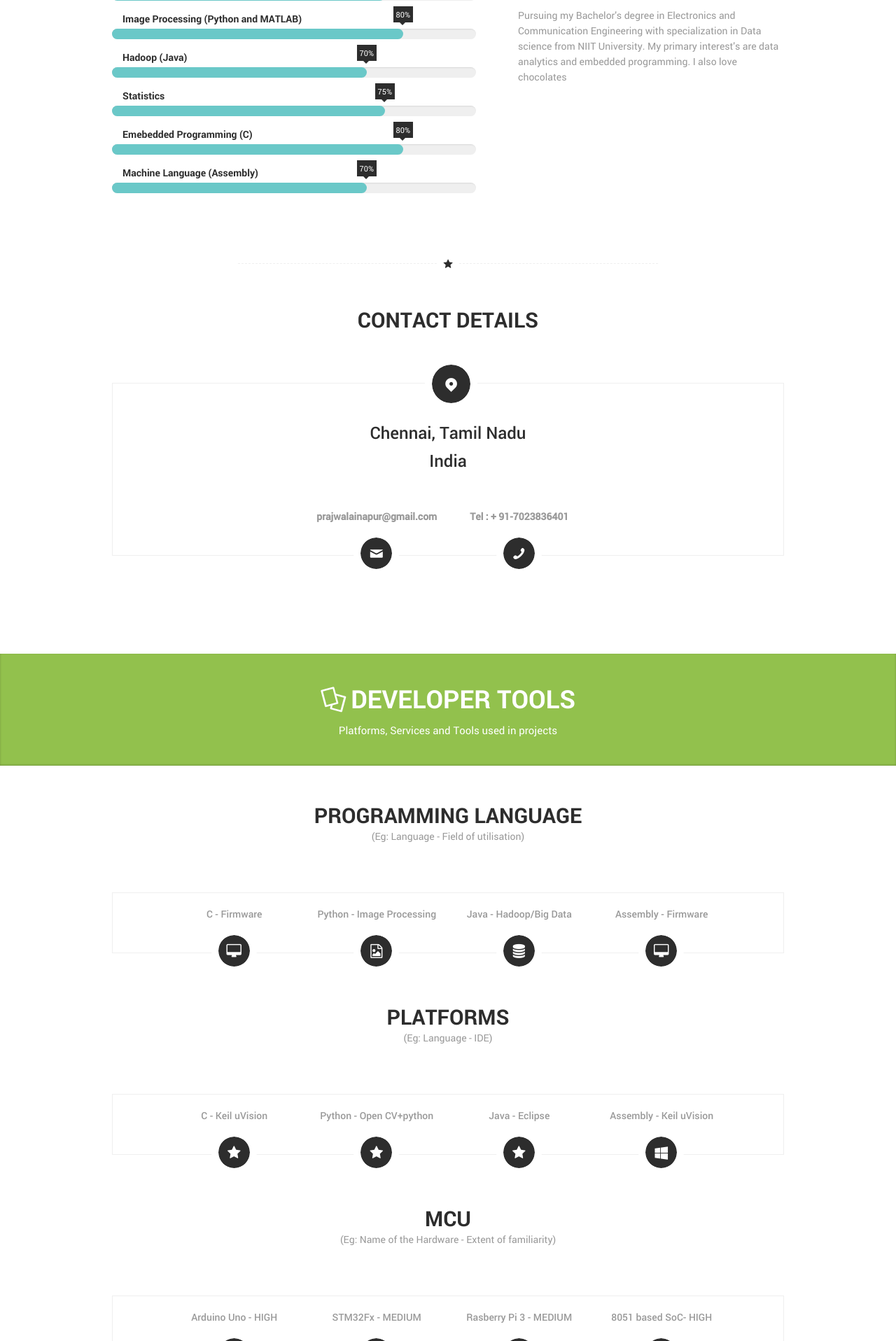
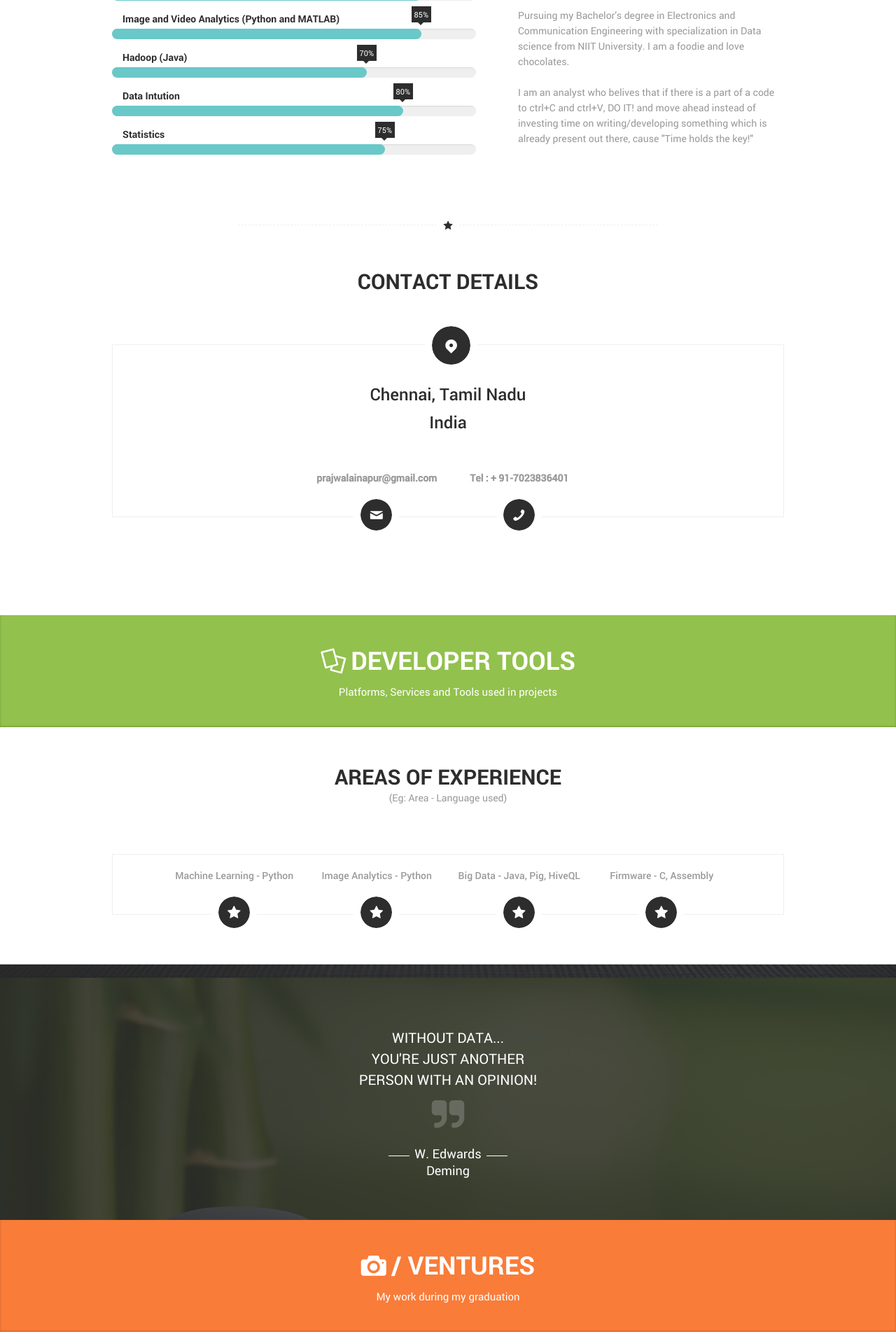
Before and after one commit to saichaitanyakathiri/saichaitanyakathiri.github.io, a PHP site: page / in a window 1280 px wide. Shown: the part 1565-3481 px from the top of the page at 70% size. Run offline with PHP 8.4, Linux system fonts and the light colour scheme.

Commit message:
Content Edit

```diff
--- a/css/fontello.css
+++ b/css/fontello.css
@@ -77,3 +77,5 @@
 .icon-location:before { content: '\e811'; } /* '' */
 .icon-link:before { content: '\e819'; } /* '' */
 .icon-graduation-cap:before { content: '\e80a'; } /* '' */
+.icon-github:before { content: '\e9be'; } /* '' */
+.icon-instagram:before { content: '\e9c8'; } /* '' */
--- a/css/main.css
+++ b/css/main.css
@@ -659,6 +659,7 @@ nav#mainNav  .active{
 
 
 .percent90 {width: 90%;}
+.percent85 {width: 85%;}
 .percent70 {width: 70%;}
 .percent60 {width: 60%;}
 .percent80 {width: 80%;}
--- a/index.html
+++ b/index.html
@@ -147,7 +147,7 @@
 
 						<!--Caption-->
 						<div class="captions">
-					<p ><br><font size=5><i>A PETROL HEAD</i></font></p>
+					<p ><br><font size=5>Data Analyst and Analytical Thinker.</font></p>
 						</div>
 						<!--End caption-->
 
@@ -182,7 +182,7 @@
 							<!--Inner title-->
 							<div class="innerTitle">
 								<h1> My name is Prajwal Brijesh Ainapur</h1>
-								<p>I aspire to be a Data Analyst</p>
+								<p>I aspire to be a Data Analyst.</p>
 							</div>
 							<!--End inner title-->
 
@@ -194,20 +194,23 @@
 								</div>
 
 								<div class="getBtn">
-											<div class="ico"><a href="Resume_Prajwal.pdf" target="_blank"><i class="icon-download"></i></a>
+											<div class="ico"><a href="CV_Prajwal.pdf" target="_blank"><i class="icon-download"></i></a>
 											</div>
 										<h3>Download<br>Resume</h3>
 								</div>
 
 									<div class="followBtn">
-										<div class="ico"><a href="https://www.facebook.com/Ainapur7" target="_blank" class="fb"><i class="icon-facebook"></i></a>
+										<div class="ico"><a href="https://www.facebook.com/Ainapur7" target="_blank" ><i class="icon-facebook"></i></a>
 											</div>
 
-										<div class="ico"><a class="li" href="https://www.linkedin.com/in/prajwal-brijesh-ainapur/" target="_blank"><i class="icon-linkedin"></i></a>
+										<div class="ico"><a  href="https://www.linkedin.com/in/prajwal-brijesh-ainapur/" target="_blank"><i class="icon-linkedin"></i></a>
+											</div>
+
+										<div class="ico"><a href="https://github.com/prajwalainapur" target="_blank" ><i class="fa fa-github" aria-hidden="true"></i></a>
 											</div>
 
 
-										<h3>Find me on</h3>
+										<h3>Find me on!</h3>
 									</div>
 							</div>
 							<!--End user profile-->
@@ -240,8 +243,8 @@
 										<!--Skill-->
 										<div class="skillBar">
 										     <div class="skillbarHolder">
-										      <div class="skillbarTitle">Machine Learning (Python)</div>
-										      <div class="percentage percent75"><span>75%</span></div>
+										      <div class="skillbarTitle">Machine Learning (Python - Scikit Learn)</div>
+										      <div class="percentage percent85"><span>85%</span></div>
 										      </div>
 										</div>
 										<!--End skill-->
@@ -249,8 +252,8 @@
 										<!--Skill-->
 										<div class="skillBar">
 										     <div class="skillbarHolder">
-										      <div class="skillbarTitle">Image Processing (Python and MATLAB)</div>
-										      <div class="percentage percent80"><span>80%</span></div>
+										      <div class="skillbarTitle">Image and Video Analytics (Python and MATLAB)</div>
+										      <div class="percentage percent85"><span>85%</span></div>
 										      </div>
 										</div>
 										<!--End skill-->
@@ -269,36 +272,28 @@
 										<!--Skill-->
 										<div class="skillBar">
 										     <div class="skillbarHolder">
+										      <div class="skillbarTitle">Data Intution</div>
+										      <div class="percentage percent80"><span>80%</span></div>
+										      </div>
+										</div>
+
+
+										<!--End skills-->
+
+										<!--Skill-->
+										<div class="skillBar">
+										     <div class="skillbarHolder">
 										      <div class="skillbarTitle">Statistics</div>
 										      <div class="percentage percent75"><span>75%</span></div>
 										      </div>
 										</div>
-
+										</div>
 										<!--End skill-->
-										<!--Skill-->
-										<div class="skillBar">
-										     <div class="skillbarHolder">
-										      <div class="skillbarTitle">Emebedded Programming (C)</div>
-										      <div class="percentage percent80"><span>80%</span></div>
-										      </div>
-										</div>
-
-										<!--Skill-->
-										<div class="skillBar">
-										     <div class="skillbarHolder">
-										      <div class="skillbarTitle">Machine Language (Assembly)</div>
-										      <div class="percentage percent70"><span>70%</span></div>
-										      </div>
-										</div>
-
-										<!--End skill-->
-
-										</div>
-										<!--End skills-->
 
 									<div class="textWidget column">
 										<h1>I am...</h1>
-										<p>Pursuing my Bachelor's degree in Electronics and Communication Engineering with specialization in Data science from NIIT University. My primary interest's are data analytics and embedded programming. I also love chocolates </p>
+										<p>Pursuing my Bachelor's degree in Electronics and Communication Engineering with specialization in Data science from NIIT University. I am a foodie and love chocolates. </p>
+										<p><br> I am an analyst who belives that if there is a part of a code to ctrl+C and ctrl+V, DO IT! and move ahead instead of investing time on writing/developing something which is already present out there, cause "Time holds the key!"</p>
 									</div>
 
 								</div>
@@ -380,34 +375,13 @@
 							<!--Resume container-->
 								<div class="resumeContainer">
 
-								<!--Inner title-->
-								<div class="innerTitle">
-									<h1> Programming Language </h1>
-									<p>(Eg: Language - Field of utilisation)</p>
-								</div>
-								<!--End inner title-->
 
-								<!--Info-->
-								<div class="infoHolder top">
-									<div class="info">
-									<ul>
-										<li><div class="ico"><i class="fa fa-desktop"></i></div>
-										<p>C - Firmware</p></li>
-										<li><div class="ico"><i class="fa fa-file-image-o"></i></div>
-										<p>Python - Image Processing</p></li>
-										<li><div class="ico"><i class="fa fa-database"></i></div>
-										<p>Java - Hadoop/Big Data</p></li>
-										<li><div class="ico"><i class="fa fa-desktop"></i></div>
-										<p>Assembly - Firmware</p></li><br>
-									</ul>
-									</div>
-								</div>
-								<!--End info-->
+
 
 								<!--Inner title-->
 								<div class="innerTitle">
-									<h1> Platforms</h1>
-									<p>(Eg: Language - IDE)</p>
+									<h1> Areas of Experience</h1>
+									<p>(Eg: Area - Language used)</p>
 								</div>
 								<!--End inner title-->
 
@@ -415,40 +389,19 @@
 									<div class="info">
 									<ul>
 										<li><div class="ico"><i class="fa fa-star"></i></div>
-										<p>C - Keil uVision</p></li>
+										<p>Machine Learning - Python</p></li>
 										<li><div class="ico"><i class="fa fa-star"></i></div>
-										<p>Python - Open CV+python </p></li>
+										<p>Image Analytics - Python</p></li>
 										<li><div class="ico"><i class="fa fa-star"></i></div>
-										<p>Java - Eclipse</p></li>
-										<li><div class="ico"><i class="fa fa-windows"></i></div>
-										<p>Assembly - Keil uVision</p></li><br>
+										<p>Big Data - Java, Pig, HiveQL</p></li>
+										<li><div class="ico"><i class="fa fa-star"></i></div>
+										<p>Firmware - C, Assembly</p></li><br>
 									</ul>
 									</div>
 								</div>
 								<!--End info-->
 
-								<!--Inner title-->
-								<div class="innerTitle">
-									<h1> MCU </h1>
-									<p>(Eg: Name of the Hardware - Extent of familiarity)</p>
-								</div>
-								<!--End inner title-->
 
-								<!--Info-->
-								<div class="infoHolder top">
-									<div class="info">
-									<ul>
-										<li><div class="ico"><i class="fa fa-desktop"></i></div>
-										<p>Arduino Uno - HIGH </p></li>
-										<li><div class="ico"><i class="fa fa-desktop"></i></div>
-										<p>STM32Fx - MEDIUM</p></li>
-										<li><div class="ico"><i class="fa fa-database"></i></div>
-										<p>Rasberry Pi 3 - MEDIUM</p></li>
-										<li><div class="ico"><i class="fa fa-desktop"></i></div>
-										<p>8051 based SoC- HIGH</p></li><br>
-									</ul>
-									</div>
-								</div>
 								<!--End info-->
 
 
@@ -486,13 +439,13 @@
 
 													<!--Testi-->
 												<div class="testi ">
-													<blockquote >Life has just two rules... <br>#1 Never Quit<br>#2 Remeber rule number #1 </blockquote>
+													<blockquote >Without Data...<br> you're just another<br>person with an opinion! </blockquote>
 
 											<!--Testi profile-->
 											<div class="testiProfile">
 												<div class="icoQuote"><i class="icon-quote-right"></i></div>
 												<div class="nameProfile">
-														<h3>Harvey <br>Specter</h3>
+														<h3>W. Edwards<br>Deming</h3>
 												</div>
 											</div>
 											<!--End testi profile-->
@@ -564,24 +517,8 @@
 										<!--End divider-->
 
 
-								<!-- Filter nav -->
-								<div class="filterNav">
-									<ul id="category" class="filter">
-										<li class=" *"><a href="#">All</a></li>
-										<li class="catWeb"><a href="#">Electronics</a></li>
-										<li class="catGraphic"><a href="#">Application</a></li>
-										<li class="catDesk"><a href="#">Research Paper</a></li>
-										<!--
-										<button class="btn active" onclick="filterSelection('all')"> Show all</button>
-										<button class="btn" onclick="filterSelection('nature')"> Nature</button>
-										<button class="btn" onclick="filterSelection('cars')"> Cars</button>
-										<button class="btn" onclick="filterSelection('people')"> People</button>
-									-->
-									</ul>
-									</div>
-								<!-- End filter nav -->
-
 									<!-- Works list -->
+									<br>>
 									<div id="works" class="clearfix">
 										<!--Portfolio-->
 											<ul class="portfolio clearfix ">
@@ -598,7 +535,7 @@
 													</div>
 
 												<div class="workDesc"><h3>Driver's Drowsiness Detector<br><span>Electronics</span></h3>
-													<a id="MAC" onClick="show_des(''+this.id+'','MAC_Modal')"><i class="fa fa-folder-open-o"></i></a>
+													<a id="MAC" onClick="show_des(''+this.id+'','MAC_Modal')"><i class="fa fa-folder-open-o "></i></a>
 													<!--<button id="MAC">View Details</button>-->
 											</div>
 
@@ -720,7 +657,8 @@
 
 												</li>
 
-												<li data-id="id-5" data-type="catWeb" class="item ">
+
+												<li data-id="id-5" data-type="catGraphic" class="item ">
 													<div class="browserBar">
 														<span class="browserDot"></span>
 														 <span class="browserDot"></span>
@@ -729,7 +667,7 @@
 													<div class="folioImg">
 													<img src="images.jpg" alt="" />
 													</div>
-													<div class="workDesc"><h3>Precision Agriculture<br><span>Electronics</span></h3>
+													<div class="workDesc"><h3>Precision Agriculture<br><span>Application</span></h3>
 														<a id="OPS" onClick="show_des(''+this.id+'','OPS_Modal')"><i class="fa fa-folder-open-o"></i></a>
 														<!--<button id="MAC">View Details</button>-->
 												</div>
@@ -754,7 +692,42 @@
 
 												</li>
 
-												<li data-id="id-6" data-type="catDesk" class="item">
+												<li data-id="id-6" data-type="catGraphic" class="item ">
+													<div class="browserBar">
+														<span class="browserDot"></span>
+														 <span class="browserDot"></span>
+														 <span class="browserDot"></span>
+													 </div>
+													<div class="folioImg">
+													<img src="images.jpg" alt="" />
+													</div>
+													<div class="workDesc"><h3>Emotion Recognition<br><span>Application</span></h3>
+														<a id="OPS" onClick="show_des(''+this.id+'','OPS_Modal')"><i class="fa fa-folder-open-o"></i></a>
+														<!--<button id="MAC">View Details</button>-->
+												</div>
+												<div id="OPS_Modal" class="modal">
+															<!-- Modal content -->
+															<div class="modal-content">
+																<span class="close">&times;</span>
+																<h1><font color="#000000"><b>Emotion Recognition using Python</b></font></h1>
+																<br>
+																<p><font color="#000000">Farmers especially in developing countries such as India have still been utilising the same methods and techniques as before a decade. This system aims at providing the farmers modern technologies of image processing and machine learning at just a single click of a button to help them produce better profits while also maintaining the ecological balance. </font></p>
+																<br>
+
+																<font color="#000000">
+																<ul>
+																	<li>Technology Used: Open CV (with Python), Stochastic gradient descent, Mongo DB, java for web application(interface), Quadcopter(Image capturing)</li>
+																</ul>
+																</font>
+																<br>
+
+															</div>
+												</div>
+
+												</li>
+
+
+												<li data-id="id-7" data-type="catDesk" class="item">
 													<div class="browserBar">
 														<span class="browserDot"></span>
 														 <span class="browserDot"></span>
```
Also changed, not shown: 1 other file.
